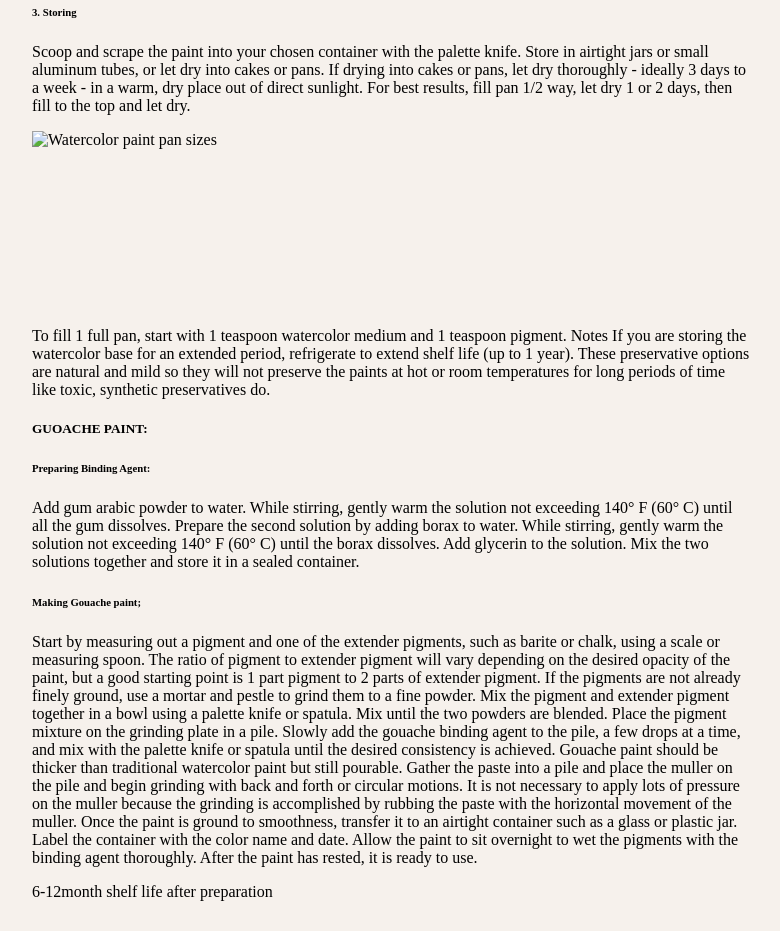
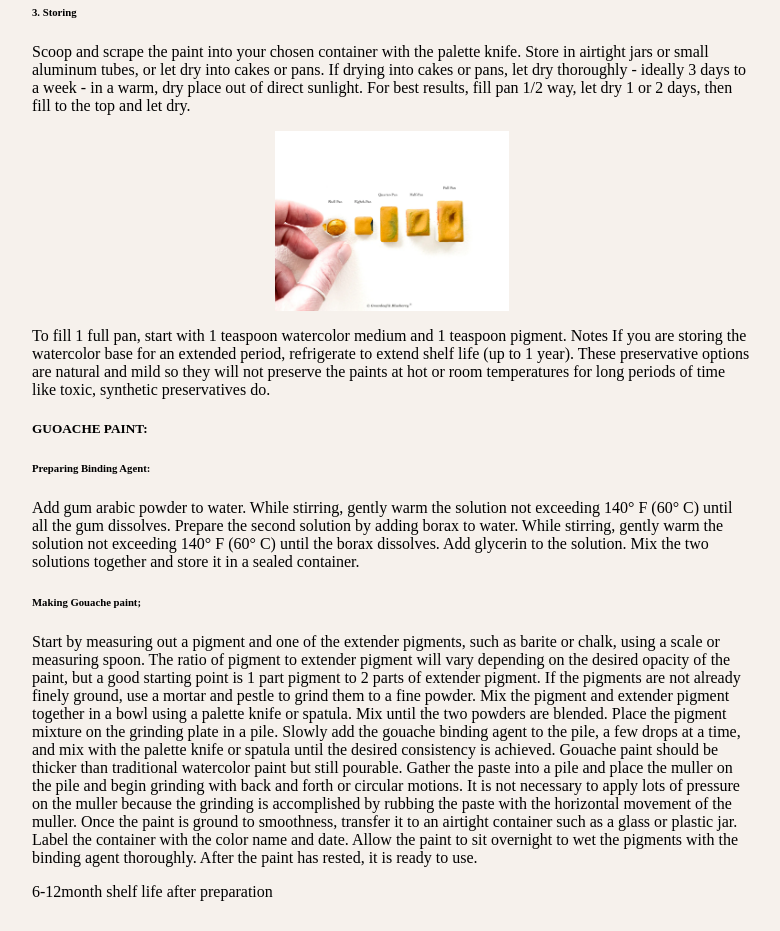
Before and after one commit to anyjay/2324_DP2_JimenezA_website, a plain HTML site: page recipe.html in a window 1280 px wide. Shown: the part 1920-2851 px from the top of the page, without its empty margins (248-1028 px from the left). Drawn offline with Linux system fonts and the light colour scheme.

Commit message:
Update recipe.html

```diff
--- a/recipe.html
+++ b/recipe.html
@@ -104,7 +104,7 @@ Pour medium onto pigment (or use a glass dropper) and mix with a palette knife o
 <h6>3. Storing </h6>
 <p>
 Scoop and scrape the paint into your chosen container with the palette knife. Store in airtight jars or small aluminum tubes, or let dry into cakes or pans. If drying into cakes or pans, let dry thoroughly - ideally 3 days to a week - in a warm, dry place out of direct sunlight. For best results, fill pan 1/2 way, let dry 1 or 2 days, then fill to the top and let dry.  </p>
-<img src="images/Pan_Sizes.jpeg" alt="Watercolor paint pan sizes">
+<img src="images/Pan_Sizes.jpg" alt="Watercolor paint pan sizes">
 <p>
 To fill 1 full pan, start with 1 teaspoon watercolor medium and 1 teaspoon pigment.
 
```
